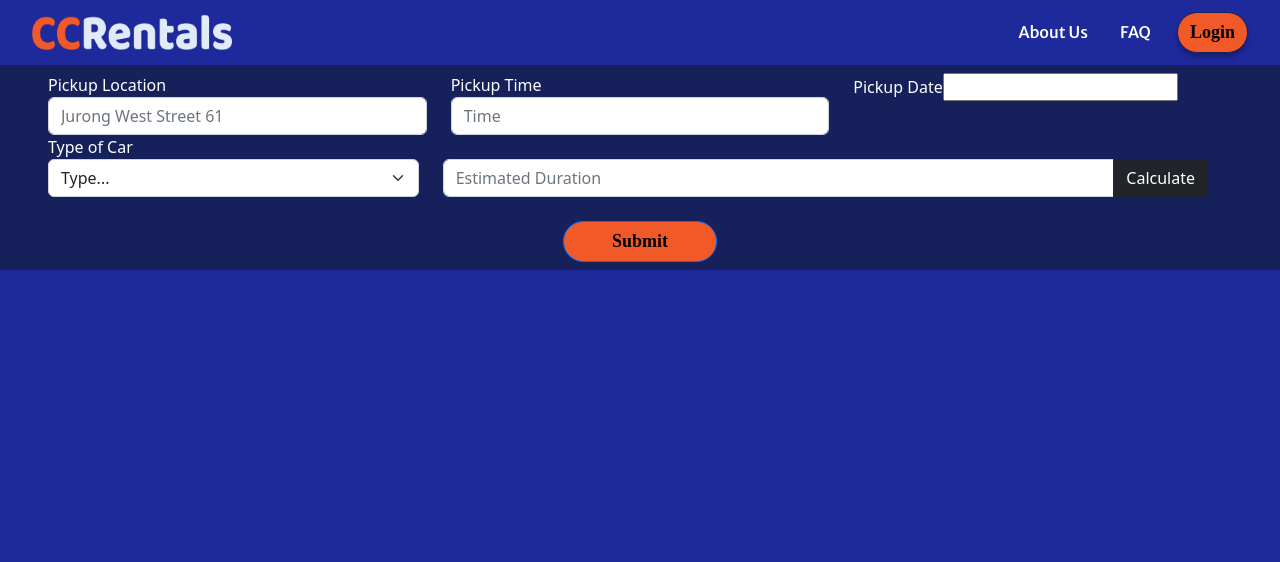
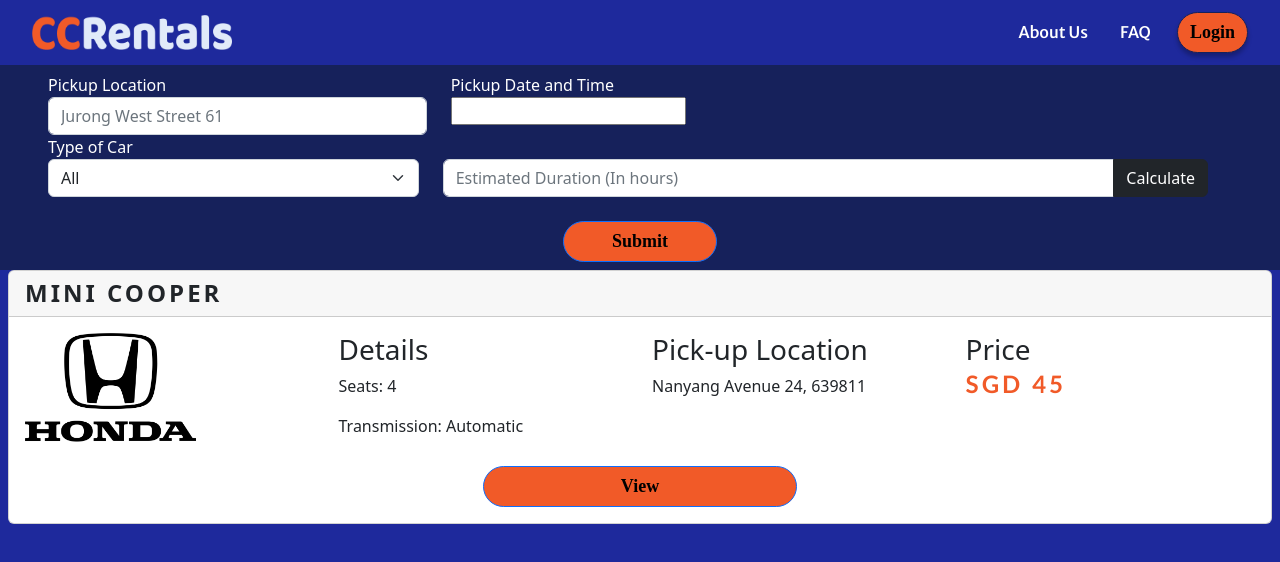
Before and after one commit to Lijiaqian1/SC2006Prj, a React (Create React App) app in the folder Implementation/front-end-app/: page /results in a window 1280 px wide. Shown: the top 562 px of the page. Built offline with nearby package versions, Linux system fonts and the light colour scheme.

Commit message:
search and result page

```diff
--- a/Implementation/front-end-app/src/components/ResultComponent/ResultComponent.js
+++ b/Implementation/front-end-app/src/components/ResultComponent/ResultComponent.js
@@ -0,0 +1,68 @@
+import React from 'react';
+import Button from 'react-bootstrap/Button';
+import Card from 'react-bootstrap/Card';
+import Row from 'react-bootstrap/Row';
+import Col from 'react-bootstrap/Col';
+import Figure from 'react-bootstrap/Figure';
+import Honda from '../ResultComponent/Images/Honda.png';
+import '../Results/Results.css';
+import MiniCooper from '../ResultComponent/Images/Mini-Cooper.jpg';
+
+const ResultComponent = (props) => {
+
+    let carName = props.carsdata.name;
+
+    return(
+    <Card className="mx-2">
+      <Card.Header className="header" as="h5">{props.carsdata.name}</Card.Header>
+      <Card.Body>
+        <Row>
+            <Col>
+            <Figure>
+                <Figure.Image
+                    width={171}
+                    height={180}
+                    alt="171x180"
+                    src={Honda}/>
+            </Figure>
+
+            </Col>
+
+            <Col>
+                <h3>Details</h3>
+                <Row>
+                    <p>Seats: {props.carsdata.noOfSeats}</p>
+                </Row>
+
+                <Row>
+                    <p>Transmission: {props.carsdata.transmission}</p>
+                </Row>
+            </Col>
+
+            <Col>
+                <h3>Pick-up Location</h3>
+                <Row>
+                    <p>{props.carsdata.location}</p>
+                </Row>
+            </Col>
+
+            <Col>
+                <h3>Price</h3>
+                <Row>
+                    <p className='priceNumber'>{props.carsdata.price}</p>
+                </Row>
+            </Col>
+
+
+        </Row>
+
+        <Row>
+            <Button className="col-md-3 mx-auto" variant="primary">View</Button>
+        </Row>
+
+      </Card.Body>
+    </Card>
+    )
+}
+
+export default ResultComponent;
--- a/Implementation/front-end-app/src/components/Results/Results.css
+++ b/Implementation/front-end-app/src/components/Results/Results.css
@@ -5,3 +5,21 @@
 label{
     color: white;
 }
+
+.priceNumber{
+    font-family: Gill Sans, Verdana;
+	font-size: 24px;
+	line-height: 20px;
+	text-transform: uppercase;
+	letter-spacing: 3px;
+	font-weight: bold;
+    color: #F15A28;
+}
+
+.header{
+    text-transform: uppercase;
+    font-weight: bold;
+    letter-spacing: 3px;
+    font-size: 24px;
+
+}
--- a/Implementation/front-end-app/src/components/Results/Results.js
+++ b/Implementation/front-end-app/src/components/Results/Results.js
@@ -3,50 +3,74 @@ import {useState} from 'react';
 import Datepicker from 'react-datepicker';
 import 'react-datepicker/dist/react-datepicker.css';
 import '../Results/Results.css';
+import ResultComponent from '../ResultComponent/ResultComponent';
+import { Outlet } from 'react-router-dom';
 
 const Results = () => {
 
+  const Cars = {
+    imageSrc: '',
+    name: 'Mini Cooper',
+    location: 'Nanyang Avenue 24, 639811',
+    price: 'SGD 45',
+    noOfSeats: '4',
+    transmission: 'Automatic',
+  }
+
+
+  const CarArray = [Cars];
+
     const [selectedDate,setSelectedDate] = useState(null);
+    const [location, setLocation] = useState('');
+    const [estimateTime, setEstimateTime] = useState('');
+    const [typeofcar, setTypeofcar] = useState('');
+
+    const handleSubmit = (e) => {
+      e.preventDefault();
+      console.log(location, estimateTime, typeofcar, selectedDate);
+    }
 
     return(
-    <form className="vw-100 background-darkblue text-emphasis-dark px-5 py-2">
+
+      <div>
+
+      <form className="vw-100 background-darkblue text-emphasis-dark px-5 py-2" onSubmit={handleSubmit}>
       <div className="row mb-3">
 
       <div className="col-4">
         <label for="Location">Pickup Location</label>
-      <input type="text" className="form-control" id="specificSizeInputName" placeholder="Jurong West Street 61"/>
+        <input type="text" className="form-control" id="specificSizeInputName" placeholder="Jurong West Street 61"
+        value = {location} onChange={(e)=>setLocation(e.target.value)}/>
       </div>
 
 
-    <div className="col-4">
-      <label for="specificSizeInputGroupUsername">Pickup Time</label>
-      <input type="text" className="form-control" id="specificSizeInputName" placeholder="Time"/>
-    </div>
-
 
       <div className="datepicker col-4 d-inline">
-      <label for="specificSizeInputGroupUsername">Pickup Date</label>
-      <Datepicker
+                <label for="specificSizeInputGroupUsername">Pickup Date and Time</label>
+                <Datepicker wrapperClassName='datepicker'
                   selected={selectedDate}
                   onChange={date => setSelectedDate(date)}
-        dateFormat="yyyy/MM/dd"
+                  dateFormat = "MM/dd/yyyy  EE hh:mm a"
                   minDate={new Date()}
+                  showTimeSelect
                 />
       </div>
 
       <div className="row">
           <div class="col-4">
               <label for="specificSizeSelect">Type of Car</label>
-        <select class="form-select" id="specificSizeSelect">
-          <option selected>Type...</option>
-          <option value="1">Standard</option>
-          <option value="2">Hybrid</option>
-          <option value="3">Automatic</option>
+              <select class="form-select" id="specificSizeSelect"
+                value={typeofcar} onChange={(e)=>setTypeofcar(e.target.value)}>
+                <option value="All">All</option>
+                <option value="Standard">Standard</option>
+                <option value="Hybrid">Hybrid</option>
+                <option value="Automatic">Automatic</option>
               </select>
           </div>
 
           <div className="input-group col mt-4">
-        <input type="text" class="form-control" placeholder="Estimated Duration" aria-label="Recipient's username" aria-describedby="button-addon2"/>
+            <input type="text" class="form-control" placeholder="Estimated Duration (In hours)" aria-label="Recipient's username" aria-describedby="button-addon2"
+              value = {estimateTime} onChange={(e)=>setEstimateTime(e.target.value)}/>
             <button class="btn btn-dark" type="button" id="button-addon2">Calculate</button>
           </div>
 
@@ -62,6 +86,11 @@ const Results = () => {
       </div>
 
     </form>
+
+    <ResultComponent carsdata = {Cars}/>
+
+    </div>
+
 )
 
 
--- a/Implementation/front-end-app/src/components/Search/Search.css
+++ b/Implementation/front-end-app/src/components/Search/Search.css
@@ -0,0 +1,3 @@
+.react-datepicker__input-container input {
+    width: 100%;
+ }
--- a/Implementation/front-end-app/src/components/Search/Search.js
+++ b/Implementation/front-end-app/src/components/Search/Search.js
@@ -9,6 +9,15 @@ import '../Results/Results.css';
 const Search = () => {
 
       const [selectedDate,setSelectedDate] = useState(null);
+      const [location, setLocation] = useState('');
+      const [estimateTime, setEstimateTime] = useState('');
+      const [typeofcar, setTypeofcar] = useState('');
+
+
+      const handleSubmit = (e) => {
+        e.preventDefault();
+        console.log(selectedDate,location,estimateTime,typeofcar);
+      }
 
 
        return(
@@ -19,44 +28,42 @@ const Search = () => {
           height: '100vh'
         }} className="position-relative">
 
-          <form className="vw-100 position-absolute top-50 start-50 translate-middle background-darkblue text-emphasis-dark px-5 py-2">
+          <form className="vw-100 position-absolute top-50 start-50 translate-middle background-darkblue text-emphasis-dark px-5 py-2"
+          onSubmit = {handleSubmit}>
             <div className="row">
 
             <div className="col-4">
               <label for="Location">Pickup Location</label>
-              <input type="text" className="form-control" id="specificSizeInputName" placeholder="Jurong West Street 61"/>
+              <input type="text" className="form-control" id="location" placeholder="Jurong West Street 61"
+              value = {location} onChange={(e)=>setLocation(e.target.value)}/>
             </div>
 
-
-            <div className="col-4">
-              <label for="specificSizeInputGroupUsername">Pickup Time</label>
-              <input type="text" className="form-control" id="specificSizeInputName" placeholder="Time"/>
-            </div>
-
-
             <div className="datepicker col-4 d-inline">
-              <label for="specificSizeInputGroupUsername">Pickup Date</label>
-              <Datepicker
+              <label for="specificSizeInputGroupUsername">Pickup Date and Time</label>
+              <Datepicker wrapperClassName='datepicker'
                 selected={selectedDate}
                 onChange={date => setSelectedDate(date)}
-                dateFormat="yyyy/MM/dd"
+                dateFormat = "MM/dd/yyyy  EE hh:mm a"
                 minDate={new Date()}
+                showTimeSelect
               />
             </div>
 
             <div className="row">
               <div class="col-4">
                 <label for="specificSizeSelect">Type of Car</label>
-                <select class="form-select" id="specificSizeSelect">
-                  <option selected>Type...</option>
-                  <option value="1">Standard</option>
-                  <option value="2">Hybrid</option>
-                  <option value="3">Automatic</option>
+                <select class="form-select" id="specificSizeSelect"
+                value={typeofcar} onChange={(e)=>setTypeofcar(e.target.value)}>
+                  <option value="All">All</option>
+                  <option value="Standard">Standard</option>
+                  <option value="Hybrid">Hybrid</option>
+                  <option value="Automatic">Automatic</option>
                 </select>
               </div>
 
               <div className="input-group col mt-4">
-                <input type="text" class="form-control" placeholder="Estimated Duration" aria-label="Recipient's username" aria-describedby="button-addon2"/>
+                <input type="text" class="form-control" placeholder="Estimated Duration (In hours)" aria-label="Recipient's username" aria-describedby="button-addon2"
+                value = {estimateTime} onChange={(e)=>setEstimateTime(e.target.value)}/>
                 <button class="btn btn-dark" type="button" id="button-addon2">Calculate</button>
               </div>
 
```
Also changed, not shown: Implementation/front-end-app/src/components/ResultComponent/Images/Honda.png (added), Implementation/front-end-app/src/components/ResultComponent/Images/Mini-Cooper.jpg (added). Lines whose indentation alone changed are shown as unchanged.
